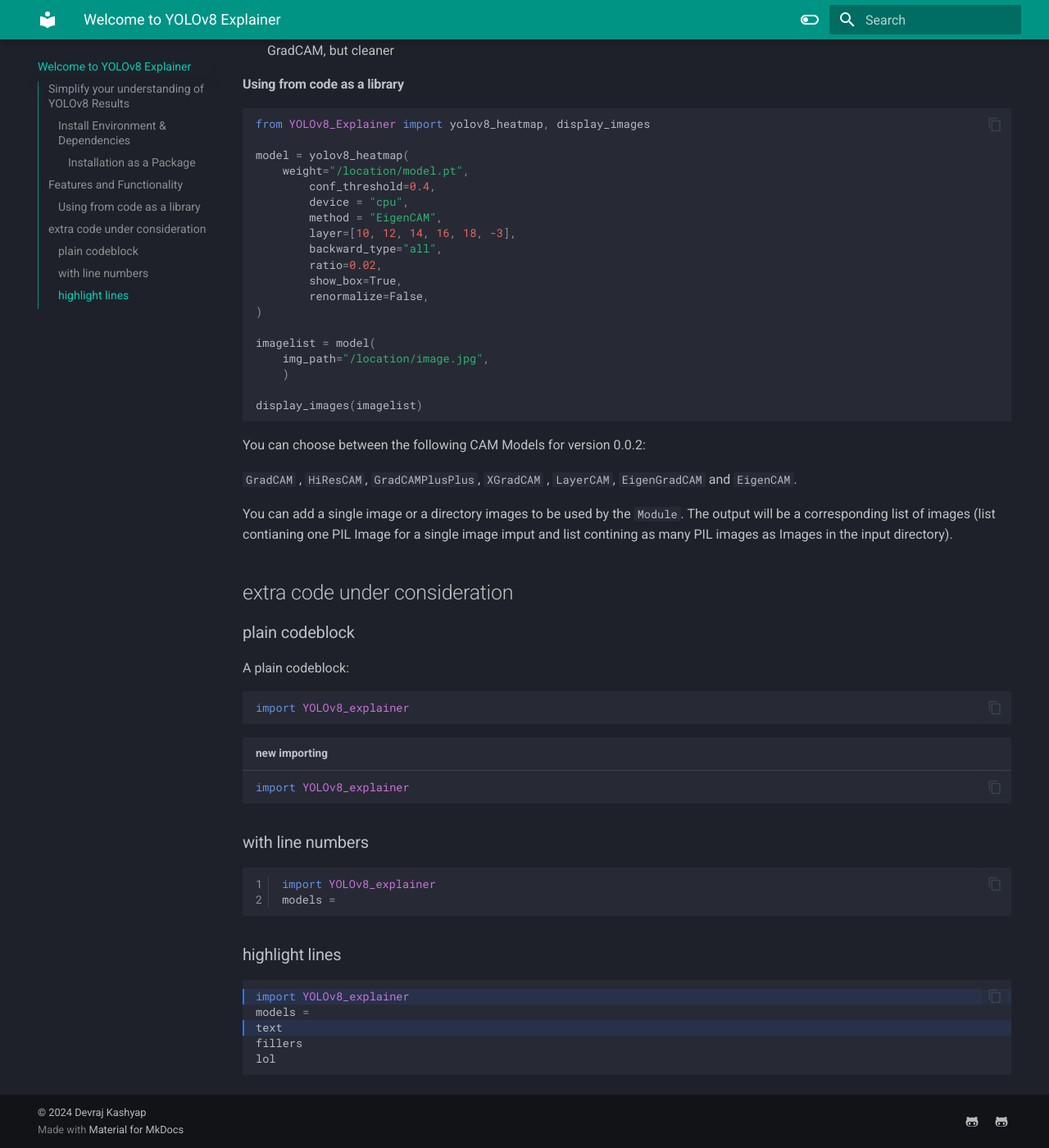
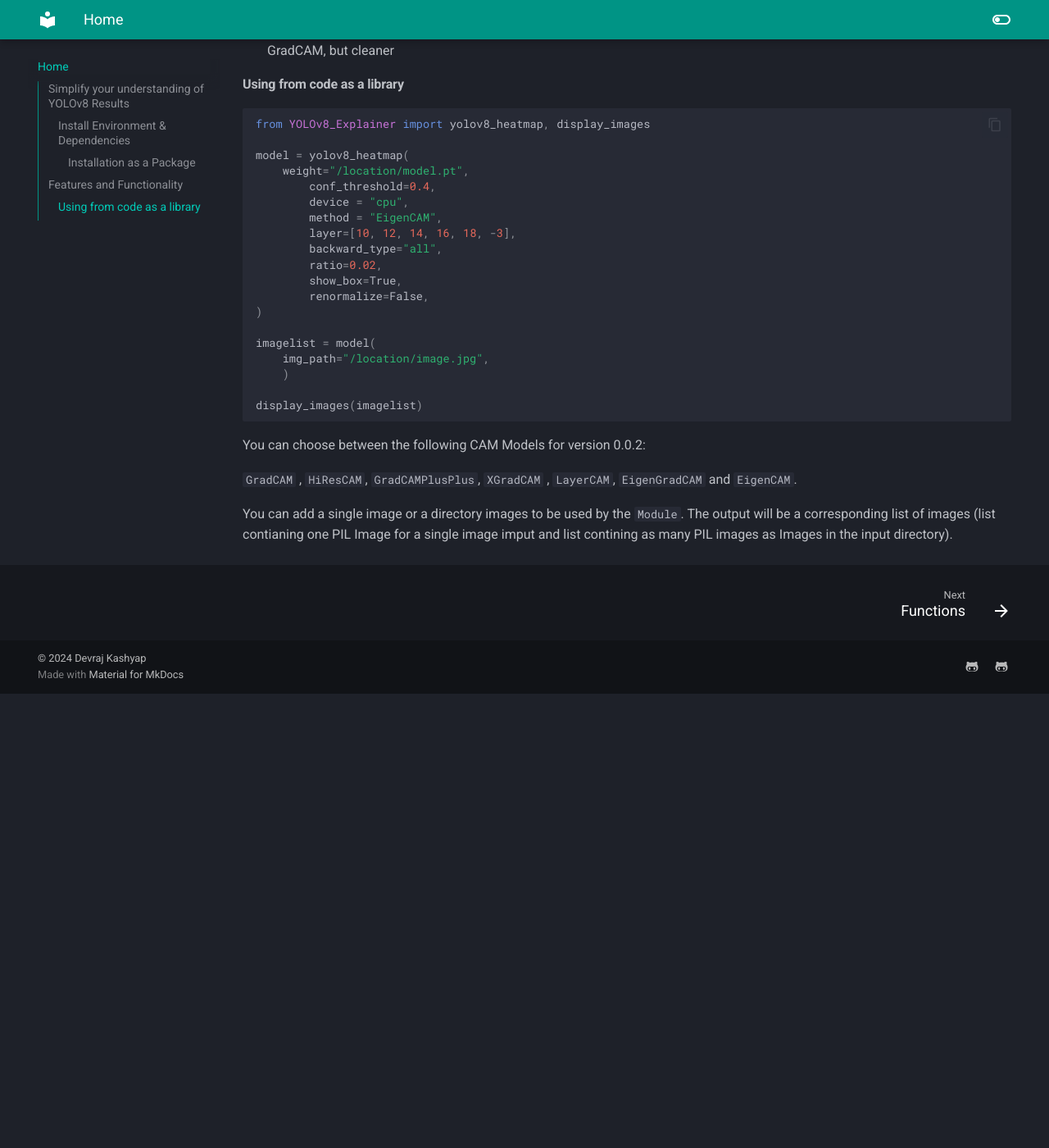
Before and after one commit to Spritan/YOLOv8_Explainer, an MkDocs documentation site: the page built from docs/index.md, in a window 1280 px wide and 1400 px high, scrolled down 935 px. Shown: the whole window at 82% size. Built offline with MkDocs 1.6.1 and Material for MkDocs 9.7.7, drawn with Linux system fonts in a browser that asks for light colours; after the commit the page ends 1781 px from its top, so only the background shows below that.

Commit message:
dded docstrings documentation

````diff
--- a/docs/index.md
+++ b/docs/index.md
@@ -57,41 +57,3 @@
 `GradCAM` , `HiResCAM`, `GradCAMPlusPlus`, `XGradCAM` , `LayerCAM`, `EigenGradCAM` and `EigenCAM`.
 
 You can add a single image or a directory images to be used by the `Module`. The output will be a corresponding list of images (list contianing one PIL Image for a single image imput and list contining as many PIL images as Images in the input directory).
-
-
-
-##extra code under consideration
-
-### plain codeblock
-
-A plain codeblock:
-
-```python
-
-import YOLOv8_explainer
-
-```
-```python title="new importing"
-
-import YOLOv8_explainer
-
-```
-### with line numbers
-
-```python linenums="1"
-
-import YOLOv8_explainer
-models =
-
-```
-
-### highlight lines
-```python hl_lines="1 3"
-
-import YOLOv8_explainer
-models =
-text
-fillers
-lol
-
-```
--- a/mkdocs.yml
+++ b/mkdocs.yml
@@ -1,4 +1,4 @@
-# tutorial at https://www.youtube.com/watch?v=Q-YA_dA8C20
+# tutorial at https://www.youtube.com/watch?v=Q-YA_dA8C20 https://www.youtube.com/watch?v=L7Ry-Fiij-M
 
 site_name: YOLOv8 Explainer
 theme:
@@ -6,6 +6,10 @@
   features:
     - navigation.tabs
     - navigation.sections
+    - navigation.top
+    - navigation.tracking
+    - navigation.footer
+    - navigation.indexes
     - toc.integrate
     - navigation.top
     - search.suggest
@@ -58,3 +62,11 @@
 
 copyright: |
   &copy 2024 Devraj Kashyap
+
+plugins:
+ - mkdocstrings
+
+nav:
+  - Home: index.md
+  - Functions : functions.md
+  - References: references.md
````
Also changed, not shown: docs/functions.md (added, +4 -0 lines), docs/references.md (renamed from docs/page2.md).
